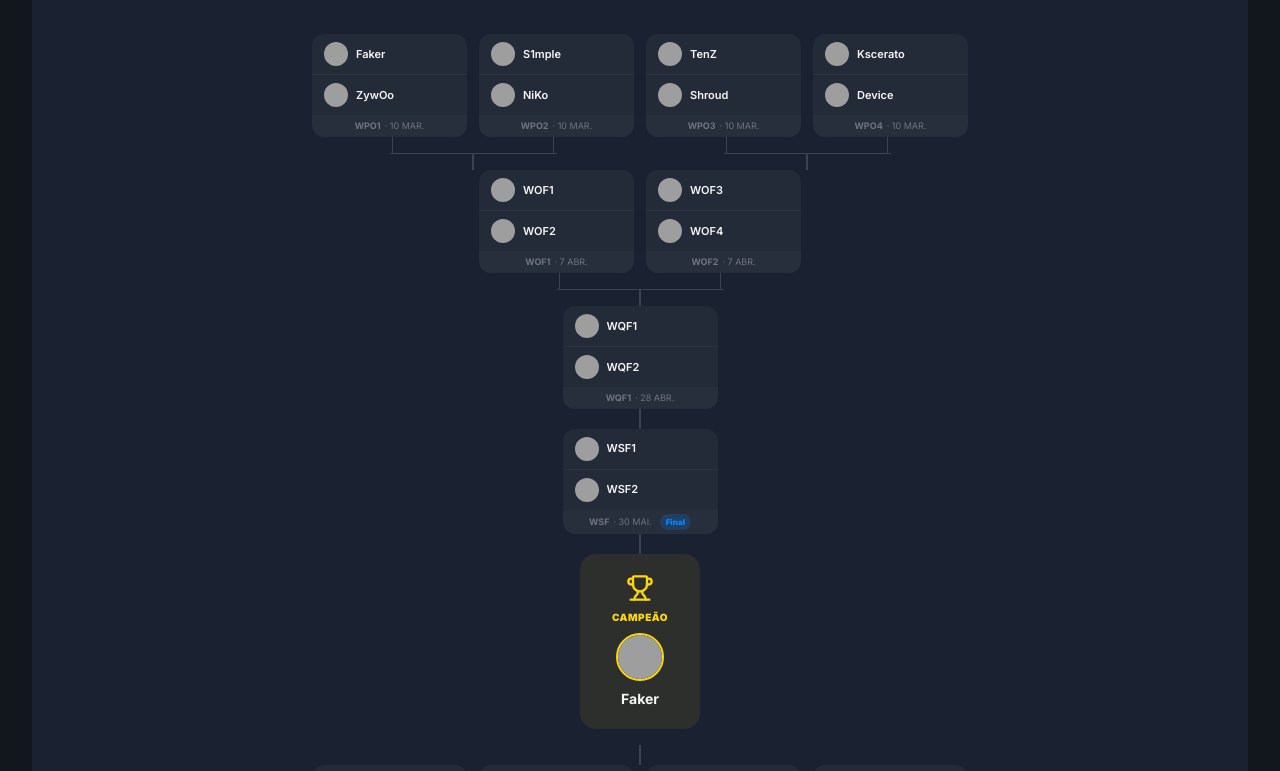
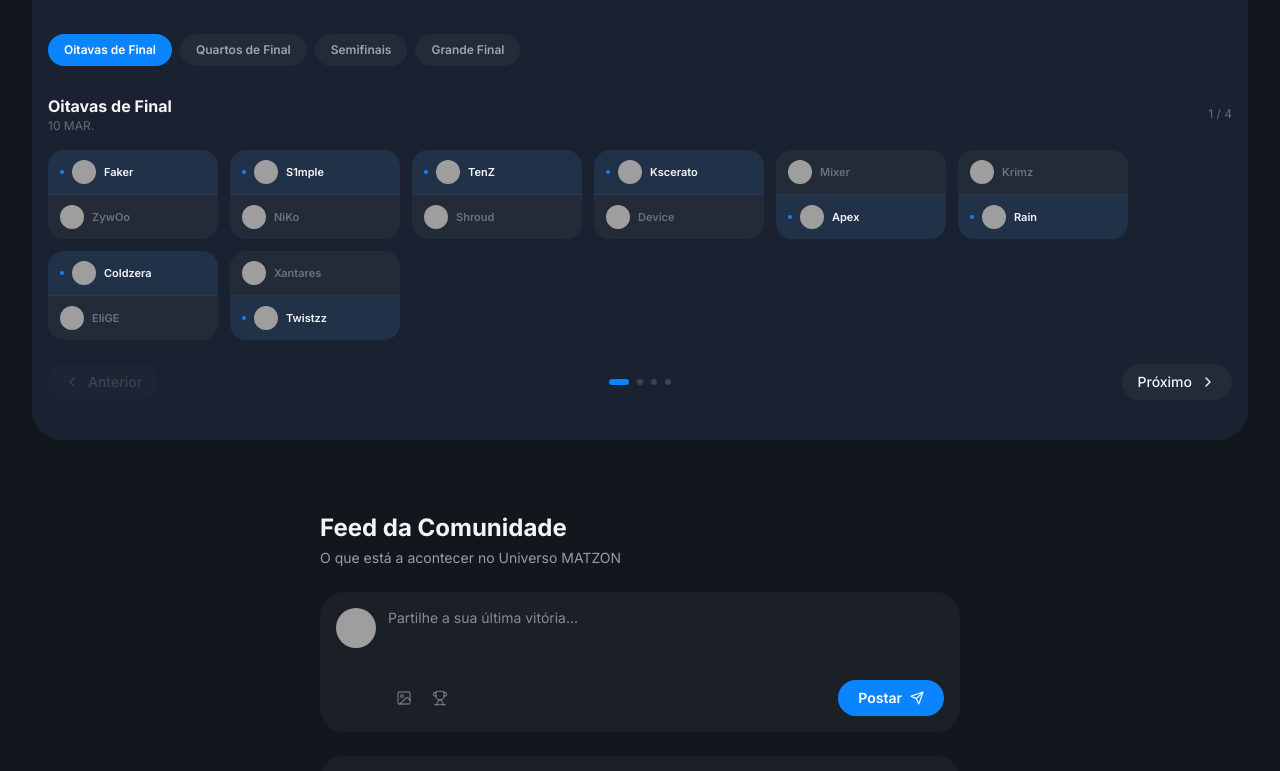
Before and after one commit to LURY-TMP/matzon-web-test, a Next.js app in the folder apps/web/: page / in a window 1280 px wide. Shown: the part 1463-2234 px from the top of the page. Built offline with nearby package versions, Linux system fonts and the light colour scheme; grey boxes are pictures that could not be loaded.

Commit message:
feat: bracket horizontal com carrocel funcional por ronda

```diff
--- a/apps/web/src/components/tournament/TournamentBracket.tsx
+++ b/apps/web/src/components/tournament/TournamentBracket.tsx
@@ -1,8 +1,8 @@
 'use client';
 
-import React from 'react';
-import { motion } from 'framer-motion';
-import { Trophy } from 'lucide-react';
+import React, { useState } from 'react';
+import { motion, AnimatePresence } from 'framer-motion';
+import { Trophy, ChevronLeft, ChevronRight } from 'lucide-react';
 
 const av = [
   'https://randomuser.me/api/portraits/men/32.jpg',
@@ -23,169 +23,218 @@ const av = [
   'https://randomuser.me/api/portraits/men/19.jpg',
 ];
 
-const C = 'rgba(255,255,255,0.15)';
-const W = 155;
+const rounds = [
+  {
+    label: 'Oitavas de Final',
+    date: '10 MAR.',
+    matches: [
+      { p1: { name: 'Faker', avatar: av[0] }, p2: { name: 'ZywOo', avatar: av[1] }, winner: 0 },
+      { p1: { name: 'S1mple', avatar: av[2] }, p2: { name: 'NiKo', avatar: av[3] }, winner: 0 },
+      { p1: { name: 'TenZ', avatar: av[4] }, p2: { name: 'Shroud', avatar: av[5] }, winner: 0 },
+      { p1: { name: 'Kscerato', avatar: av[6] }, p2: { name: 'Device', avatar: av[7] }, winner: 0 },
+      { p1: { name: 'Mixer', avatar: av[8] }, p2: { name: 'Apex', avatar: av[9] }, winner: 1 },
+      { p1: { name: 'Krimz', avatar: av[10] }, p2: { name: 'Rain', avatar: av[11] }, winner: 1 },
+      { p1: { name: 'Coldzera', avatar: av[12] }, p2: { name: 'EliGE', avatar: av[13] }, winner: 0 },
+      { p1: { name: 'Xantares', avatar: av[14] }, p2: { name: 'Twistzz', avatar: av[15] }, winner: 1 },
+    ],
+  },
+  {
+    label: 'Quartos de Final',
+    date: '7 ABR.',
+    matches: [
+      { p1: { name: 'Faker', avatar: av[0] }, p2: { name: 'S1mple', avatar: av[2] }, winner: 0 },
+      { p1: { name: 'TenZ', avatar: av[4] }, p2: { name: 'Kscerato', avatar: av[6] }, winner: 1 },
+      { p1: { name: 'Apex', avatar: av[9] }, p2: { name: 'Rain', avatar: av[11] }, winner: 0 },
+      { p1: { name: 'Coldzera', avatar: av[12] }, p2: { name: 'Twistzz', avatar: av[15] }, winner: 0 },
+    ],
+  },
+  {
+    label: 'Semifinais',
+    date: '28 ABR.',
+    matches: [
+      { p1: { name: 'Faker', avatar: av[0] }, p2: { name: 'Kscerato', avatar: av[6] }, winner: 0 },
+      { p1: { name: 'Apex', avatar: av[9] }, p2: { name: 'Coldzera', avatar: av[12] }, winner: 1 },
+    ],
+  },
+  {
+    label: 'Grande Final',
+    date: '30 MAI.',
+    matches: [
+      { p1: { name: 'Faker', avatar: av[0] }, p2: { name: 'Coldzera', avatar: av[12] }, winner: 0 },
+    ],
+  },
+];
 
-function MatchBox({ left, right, label, date, isFinal = false, delay = 0 }: any) {
+function MatchCard({ match, delay = 0 }: { match: any; delay?: number }) {
+  const players = [match.p1, match.p2];
   return (
     <motion.div
       initial={{ opacity: 0, y: 8 }}
       animate={{ opacity: 1, y: 0 }}
       transition={{ delay }}
-      className="flex flex-col rounded-xl overflow-hidden flex-shrink-0"
-      style={{ width: W, backgroundColor: 'var(--bg-card)' }}
+      className="rounded-2xl overflow-hidden flex-shrink-0"
+      style={{ width: 170, backgroundColor: 'var(--bg-card)' }}
     >
-      <div className="flex items-center gap-2 px-3 py-2" style={{ borderBottom: '1px solid rgba(255,255,255,0.04)' }}>
-        <img src={left.avatar} className="w-6 h-6 rounded-full object-cover flex-shrink-0" />
-        <span className="text-[11px] font-semibold truncate" style={{ color: 'var(--text-primary)' }}>{left.name}</span>
+      {players.map((p, i) => (
+        <div
+          key={i}
+          className="flex items-center gap-2 px-3 py-2.5"
+          style={{
+            borderBottom: i === 0 ? '1px solid rgba(255,255,255,0.04)' : 'none',
+            backgroundColor: match.winner === i ? 'rgba(10,132,255,0.08)' : 'transparent',
+          }}
+        >
+          {match.winner === i && (
+            <div className="w-1 h-1 rounded-full flex-shrink-0" style={{ backgroundColor: '#0A84FF' }} />
+          )}
+          <img src={p.avatar} className="w-6 h-6 rounded-full object-cover flex-shrink-0" />
+          <span
+            className="text-[11px] font-semibold truncate flex-1"
+            style={{ color: match.winner === i ? 'var(--text-primary)' : 'var(--text-tertiary)' }}
+          >
+            {p.name}
+          </span>
         </div>
-      <div className="flex items-center gap-2 px-3 py-2">
-        <img src={right.avatar} className="w-6 h-6 rounded-full object-cover flex-shrink-0" />
-        <span className="text-[11px] font-semibold truncate" style={{ color: 'var(--text-primary)' }}>{right.name}</span>
-      </div>
-      <div className="flex items-center justify-center gap-1 px-2 py-1" style={{ backgroundColor: 'rgba(255,255,255,0.02)' }}>
-        <span className="text-[9px] font-bold" style={{ color: 'var(--text-tertiary)' }}>{label}</span>
-        {date && <span className="text-[9px]" style={{ color: 'var(--text-tertiary)' }}>· {date}</span>}
-        {isFinal && <span className="ml-1 px-1.5 py-0.5 rounded-full text-[8px] font-black" style={{ backgroundColor: 'rgba(10,132,255,0.2)', color: '#0A84FF' }}>Final</span>}
-      </div>
+      ))}
     </motion.div>
   );
 }
 
-function VLine({ h = 20 }: { h?: number }) {
-  return <div style={{ width: 1.5, height: h, backgroundColor: C, margin: '0 auto' }} />;
-}
-
-function HLine({ w = 300 }: { w?: number }) {
-  return <div style={{ width: w, height: 1.5, backgroundColor: C }} />;
-}
-
-function TSection({ matches4, matches2, qfMatch, label }: any) {
-  return (
-    <div className="flex flex-col items-center">
-      {/* 4 matches */}
-      <div className="flex gap-3">
-        {matches4.map((m: any, i: number) => (
-          <MatchBox key={i} delay={i * 0.05} {...m} />
-        ))}
-      </div>
-
-      {/* connectors 4→2 */}
-      <div className="flex" style={{ width: W * 4 + 12 * 3 }}>
-        <div className="flex flex-col items-center" style={{ width: W * 2 + 12 }}>
-          <div className="flex" style={{ width: '100%' }}>
-            <div className="flex flex-col items-center" style={{ flex: 1 }}><VLine h={16} /></div>
-            <div className="flex flex-col items-center" style={{ flex: 1 }}><VLine h={16} /></div>
-          </div>
-          <HLine w={W + 12} />
-          <VLine h={16} />
-        </div>
-        <div style={{ width: 12 }} />
-        <div className="flex flex-col items-center" style={{ width: W * 2 + 12 }}>
-          <div className="flex" style={{ width: '100%' }}>
-            <div className="flex flex-col items-center" style={{ flex: 1 }}><VLine h={16} /></div>
-            <div className="flex flex-col items-center" style={{ flex: 1 }}><VLine h={16} /></div>
-          </div>
-          <HLine w={W + 12} />
-          <VLine h={16} />
-        </div>
-      </div>
-
-      {/* 2 matches */}
-      <div className="flex gap-3" style={{ gap: 12 }}>
-        {matches2.map((m: any, i: number) => (
-          <MatchBox key={i} delay={0.2 + i * 0.05} {...m} />
-        ))}
-      </div>
-
-      {/* connectors 2→1 */}
-      <div className="flex flex-col items-center" style={{ width: W * 2 + 12 }}>
-        <div className="flex" style={{ width: '100%' }}>
-          <div className="flex flex-col items-center" style={{ flex: 1 }}><VLine h={16} /></div>
-          <div className="flex flex-col items-center" style={{ flex: 1 }}><VLine h={16} /></div>
-        </div>
-        <HLine w={W + 12} />
-        <VLine h={16} />
-      </div>
-
-      {/* QF */}
-      <MatchBox delay={0.35} {...qfMatch} />
-      <VLine h={20} />
-    </div>
-  );
-}
-
 export function TournamentBracket() {
-  const topMatches4 = [
-    { label: 'WPO1', date: '10 MAR.', left: { name: 'Faker', avatar: av[0] }, right: { name: 'ZywOo', avatar: av[1] } },
-    { label: 'WPO2', date: '10 MAR.', left: { name: 'S1mple', avatar: av[2] }, right: { name: 'NiKo', avatar: av[3] } },
-    { label: 'WPO3', date: '10 MAR.', left: { name: 'TenZ', avatar: av[4] }, right: { name: 'Shroud', avatar: av[5] } },
-    { label: 'WPO4', date: '10 MAR.', left: { name: 'Kscerato', avatar: av[6] }, right: { name: 'Device', avatar: av[7] } },
-  ];
-  const topMatches2 = [
-    { label: 'WOF1', date: '7 ABR.', left: { name: 'WOF1', avatar: av[8] }, right: { name: 'WOF2', avatar: av[9] } },
-    { label: 'WOF2', date: '7 ABR.', left: { name: 'WOF3', avatar: av[10] }, right: { name: 'WOF4', avatar: av[11] } },
-  ];
-  const topQF = { label: 'WQF1', date: '28 ABR.', left: { name: 'WQF1', avatar: av[12] }, right: { name: 'WQF2', avatar: av[13] } };
-
-  const botMatches4 = [
-    { label: 'WPO5', date: '10 MAR.', left: { name: 'Mixer', avatar: av[1] }, right: { name: 'Apex', avatar: av[0] } },
-    { label: 'WPO6', date: '10 MAR.', left: { name: 'Krimz', avatar: av[3] }, right: { name: 'Rain', avatar: av[2] } },
-    { label: 'WPO7', date: '10 MAR.', left: { name: 'Coldzera', avatar: av[5] }, right: { name: 'EliGE', avatar: av[4] } },
-    { label: 'WPO8', date: '10 MAR.', left: { name: 'Xantares', avatar: av[7] }, right: { name: 'Twistzz', avatar: av[6] } },
-  ];
-  const botMatches2 = [
-    { label: 'WOF5', date: '7 ABR.', left: { name: 'WOF5', avatar: av[11] }, right: { name: 'WOF6', avatar: av[10] } },
-    { label: 'WOF6', date: '7 ABR.', left: { name: 'WOF7', avatar: av[9] }, right: { name: 'WOF8', avatar: av[8] } },
-  ];
-  const botQF = { label: 'WQF2', date: '28 ABR.', left: { name: 'WQF3', avatar: av[14] }, right: { name: 'WQF4', avatar: av[15] } };
+  const [current, setCurrent] = useState(0);
+  const total = rounds.length;
 
   return (
     <section className="w-full max-w-7xl mx-auto py-10 px-4">
+
+      {/* Header */}
       <div className="flex flex-col sm:flex-row justify-between items-start sm:items-center mb-8 gap-2">
         <div>
           <h2 className="text-2xl font-bold" style={{ color: 'var(--text-primary)' }}>Invitational MATZON 2026</h2>
           <p className="text-sm mt-1" style={{ color: 'var(--text-secondary)' }}>Fase Eliminatória</p>
         </div>
-        <div className="flex items-center gap-2 px-4 py-2 rounded-full text-sm font-semibold" style={{ backgroundColor: 'rgba(255,214,10,0.12)', color: '#FFD60A' }}>
+        <div className="flex items-center gap-2 px-4 py-2 rounded-full text-sm font-semibold"
+          style={{ backgroundColor: 'rgba(255,214,10,0.12)', color: '#FFD60A' }}>
           <Trophy className="w-4 h-4" /> $50,000
         </div>
       </div>
 
-      <div className="overflow-x-auto pb-6">
-        <div className="flex flex-col items-center" style={{ minWidth: 680 }}>
+      {/* Round Tabs */}
+      <div className="flex gap-2 mb-6 overflow-x-auto pb-1">
+        {rounds.map((r, i) => (
+          <button
+            key={i}
+            onClick={() => setCurrent(i)}
+            className="flex-shrink-0 px-4 py-2 rounded-full text-xs font-semibold transition-all"
+            style={{
+              backgroundColor: current === i ? '#0A84FF' : 'var(--bg-card)',
+              color: current === i ? '#fff' : 'var(--text-secondary)',
+            }}
+          >
+            {r.label}
+          </button>
+        ))}
+      </div>
 
-          {/* TOP HALF */}
-          <TSection matches4={topMatches4} matches2={topMatches2} qfMatch={topQF} label="top" />
+      {/* Carousel */}
+      <div className="relative">
+        <AnimatePresence mode="wait">
+          <motion.div
+            key={current}
+            initial={{ opacity: 0, x: 30 }}
+            animate={{ opacity: 1, x: 0 }}
+            exit={{ opacity: 0, x: -30 }}
+            transition={{ duration: 0.3 }}
+          >
+            {/* Round Label */}
+            <div className="flex items-center justify-between mb-4">
+              <div>
+                <p className="text-base font-bold" style={{ color: 'var(--text-primary)' }}>{rounds[current].label}</p>
+                <p className="text-xs" style={{ color: 'var(--text-tertiary)' }}>{rounds[current].date}</p>
+              </div>
+              <div className="flex items-center gap-1 text-xs" style={{ color: 'var(--text-tertiary)' }}>
+                {current + 1} / {total}
+              </div>
+            </div>
 
-          {/* SEMIFINAL */}
-          <MatchBox delay={0.45} label="WSF" date="30 MAI." isFinal={true}
-            left={{ name: 'WSF1', avatar: av[14] }} right={{ name: 'WSF2', avatar: av[15] }} />
-          <VLine h={20} />
+            {/* Matches Grid */}
+            <div className="flex flex-wrap gap-3">
+              {rounds[current].matches.map((match, i) => (
+                <MatchCard key={i} match={match} delay={i * 0.05} />
+              ))}
+            </div>
 
-          {/* CAMPEÃO */}
+            {/* Final Winner */}
+            {current === total - 1 && (
               <motion.div
-            initial={{ opacity: 0, scale: 0.8 }}
+                initial={{ opacity: 0, scale: 0.9 }}
                 animate={{ opacity: 1, scale: 1 }}
-            transition={{ delay: 0.6 }}
-            className="flex flex-col items-center gap-2 px-8 py-5 rounded-2xl mb-4"
+                transition={{ delay: 0.3 }}
+                className="flex items-center gap-4 mt-6 p-5 rounded-2xl"
                 style={{ backgroundColor: 'rgba(255,214,10,0.08)' }}
               >
-            <Trophy className="w-7 h-7" style={{ color: '#FFD60A' }} />
-            <span className="text-[10px] font-black uppercase tracking-wider" style={{ color: '#FFD60A' }}>Campeão</span>
-            <img src={av[0]} className="w-12 h-12 rounded-full object-cover" style={{ border: '2px solid #FFD60A' }} />
-            <span className="text-sm font-bold" style={{ color: 'var(--text-primary)' }}>Faker</span>
+                <div className="w-12 h-12 rounded-2xl flex items-center justify-center"
+                  style={{ backgroundColor: 'rgba(255,214,10,0.15)' }}>
+                  <Trophy className="w-6 h-6" style={{ color: '#FFD60A' }} />
+                </div>
+                <div>
+                  <p className="text-xs font-black uppercase tracking-wider mb-1" style={{ color: '#FFD60A' }}>Campeão</p>
+                  <div className="flex items-center gap-2">
+                    <img src={av[0]} className="w-8 h-8 rounded-full object-cover" style={{ border: '2px solid #FFD60A' }} />
+                    <span className="text-base font-bold" style={{ color: 'var(--text-primary)' }}>Faker</span>
+                  </div>
+                </div>
               </motion.div>
+            )}
+          </motion.div>
+        </AnimatePresence>
 
-          <VLine h={20} />
+        {/* Nav Buttons */}
+        <div className="flex items-center justify-between mt-6">
+          <button
+            onClick={() => setCurrent(Math.max(0, current - 1))}
+            disabled={current === 0}
+            className="flex items-center gap-2 px-4 py-2 rounded-full text-sm font-medium transition-all"
+            style={{
+              backgroundColor: current === 0 ? 'var(--bg-card)' : 'var(--bg-card)',
+              color: current === 0 ? 'var(--text-tertiary)' : 'var(--text-primary)',
+              opacity: current === 0 ? 0.4 : 1,
+            }}
+          >
+            <ChevronLeft className="w-4 h-4" /> Anterior
+          </button>
 
-          {/* BOTTOM HALF — espelhado */}
-          <div className="flex flex-col-reverse items-center">
-            <TSection matches4={botMatches4} matches2={botMatches2} qfMatch={botQF} label="bot" />
+          {/* Dots */}
+          <div className="flex gap-2">
+            {rounds.map((_, i) => (
+              <button
+                key={i}
+                onClick={() => setCurrent(i)}
+                className="rounded-full transition-all"
+                style={{
+                  width: current === i ? 20 : 6,
+                  height: 6,
+                  backgroundColor: current === i ? '#0A84FF' : 'rgba(255,255,255,0.15)',
+                }}
+              />
+            ))}
           </div>
 
+          <button
+            onClick={() => setCurrent(Math.min(total - 1, current + 1))}
+            disabled={current === total - 1}
+            className="flex items-center gap-2 px-4 py-2 rounded-full text-sm font-medium transition-all"
+            style={{
+              backgroundColor: 'var(--bg-card)',
+              color: current === total - 1 ? 'var(--text-tertiary)' : 'var(--text-primary)',
+              opacity: current === total - 1 ? 0.4 : 1,
+            }}
+          >
+            Próximo <ChevronRight className="w-4 h-4" />
+          </button>
         </div>
       </div>
+
     </section>
   );
 }
```
Lines whose indentation alone changed are shown as unchanged.
